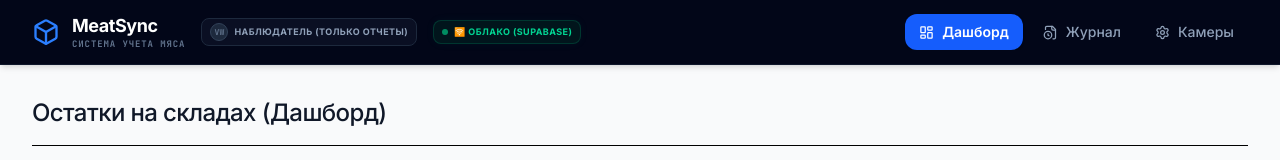
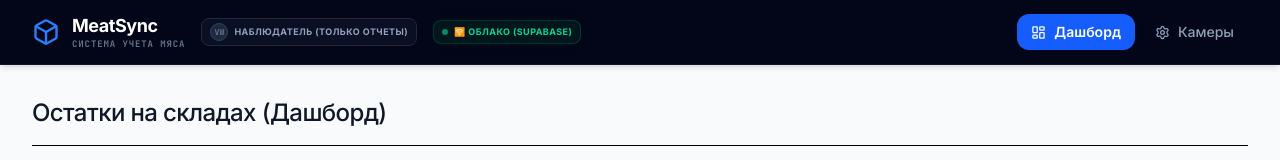
Before and after one commit to dzmitrii23-design/meatsync, a React (Vite) app: page / in a window 1280 px wide. Shown: the top 160 px of the page. Built offline with nearby package versions, Linux system fonts and the light colour scheme; no server answers; the database is empty.

Commit message:
Скрытие вкладки Журнал для роли Наблюдателя и обновление PROJECT_LOG.md

```diff
--- a/src/App.tsx
+++ b/src/App.tsx
@@ -132,6 +132,7 @@ export default function App() {
               </button>
             )}
 
+            {role === 'ADMIN' && (
               <button
                 onClick={() => setActiveTab('journal')}
                 className={`flex items-center gap-2 px-3.5 py-2 rounded-xl text-xs sm:text-sm transition-all whitespace-nowrap shrink-0 cursor-pointer ${
@@ -143,6 +144,7 @@ export default function App() {
                 <FileClock size={15} />
                 <span>Журнал</span>
               </button>
+            )}
 
             {role === 'ADMIN' && (
               <button
```
Also changed, not shown: 1 other file (tests, documents, lock files or other folders). Lines whose indentation alone changed are shown as unchanged.
